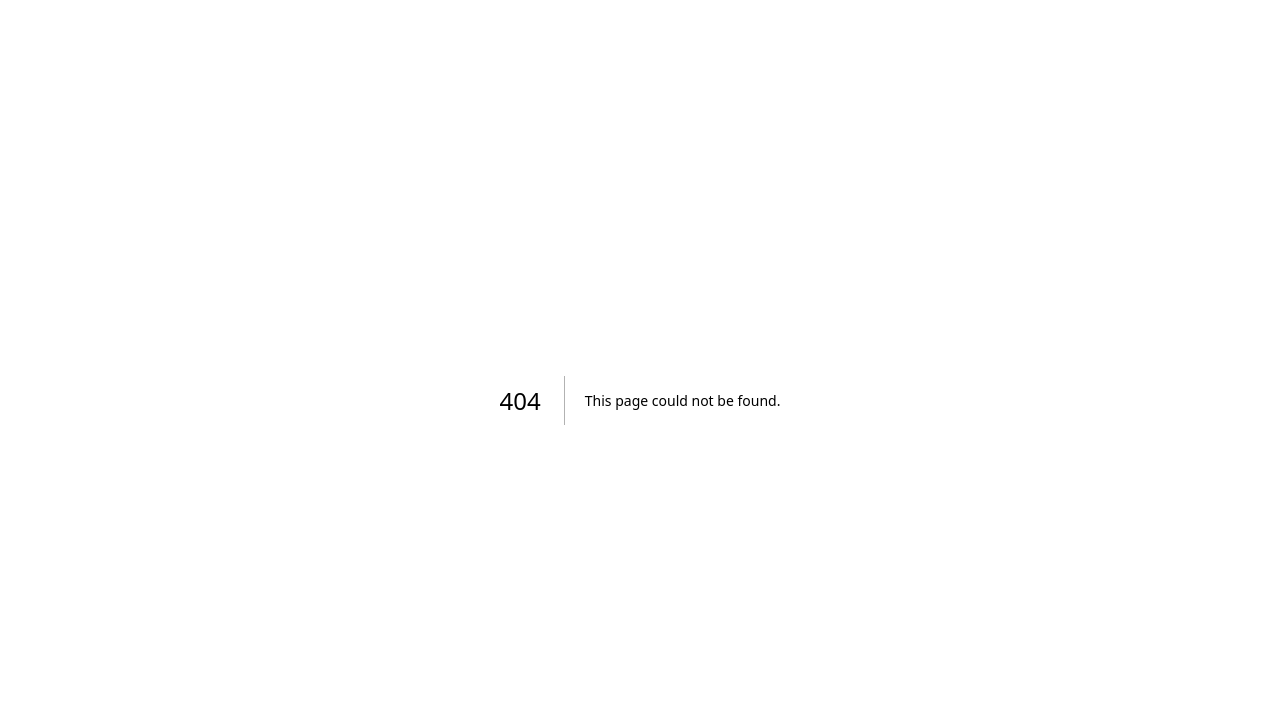
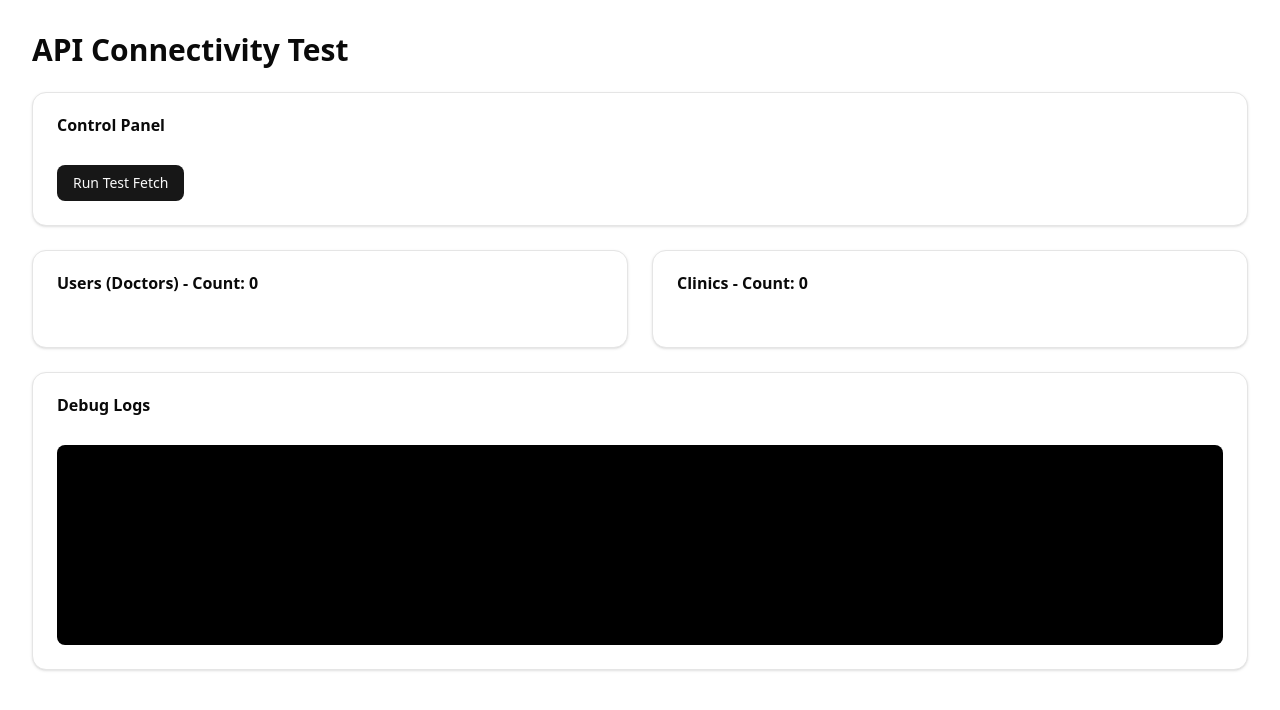
Before and after one commit to tienmed/Reception-Unit-Application-Proposal, a Next.js app: page /test-api in a window 1280 px wide. Before the commit this address had no page. Shown: the top 710 px of the page. Built offline with nearby package versions, Linux system fonts and the light colour scheme.

Commit message:
Add /test-api page for data verification

```diff
--- /dev/null
+++ b/src/app/test-api/page.tsx
@@ -0,0 +1,131 @@
+'use client';
+
+import { useState, useEffect } from 'react';
+import { userService } from '@/services/user.service';
+import { Clinic, User } from '@/types';
+import { clinicService } from '@/services/clinic.service';
+import { Card, CardContent, CardHeader, CardTitle } from '@/components/ui/card';
+import { Badge } from '@/components/ui/badge';
+import { Button } from '@/components/ui/button';
+
+export default function TestApiPage() {
+    const [users, setUsers] = useState<User[]>([]);
+    const [clinics, setClinics] = useState<Clinic[]>([]);
+    const [loading, setLoading] = useState(false);
+    const [error, setError] = useState('');
+    const [logs, setLogs] = useState<string[]>([]);
+
+    const addLog = (msg: string) => setLogs(prev => [...prev, `${new Date().toLocaleTimeString()}: ${msg}`]);
+
+    const fetchData = async () => {
+        setLoading(true);
+        setError('');
+        setLogs([]);
+        addLog('Starting data fetch...');
+
+        try {
+            // Fetch Users
+            addLog('Fetching Users...');
+            const userRes = await userService.getUsers();
+            addLog(`Users Response Status: ${userRes.success ? 'Success' : 'Failed'}`);
+            if (userRes.success) {
+                setUsers(userRes.data);
+                addLog(`Loaded ${userRes.data.length} users.`);
+            } else {
+                addLog(`User Error: ${userRes.message}`);
+            }
+
+            // Fetch Clinics
+            addLog('Fetching Clinics...');
+            const clinicRes = await clinicService.getClinics();
+            addLog(`Clinics Response Status: ${clinicRes.success ? 'Success' : 'Failed'}`);
+            if (clinicRes.success) {
+                setClinics(clinicRes.data);
+                addLog(`Loaded ${clinicRes.data.length} clinics.`);
+            } else {
+                addLog(`Clinic Error: ${clinicRes.message}`);
+            }
+
+        } catch (err: any) {
+            console.error(err);
+            setError(err.message || 'Unknown error occurred');
+            addLog(`EXCEPTION: ${err.message}`);
+        } finally {
+            setLoading(false);
+            addLog('Fetch complete.');
+        }
+    };
+
+    return (
+        <div className="p-8 space-y-6 container mx-auto">
+            <h1 className="text-3xl font-bold">API Connectivity Test</h1>
+
+            <Card>
+                <CardHeader>
+                    <CardTitle>Control Panel</CardTitle>
+                </CardHeader>
+                <CardContent className="space-y-4">
+                    <Button onClick={fetchData} disabled={loading}>
+                        {loading ? 'Fetching...' : 'Run Test Fetch'}
+                    </Button>
+
+                    {error && (
+                        <div className="p-4 bg-red-50 text-red-600 rounded-md border border-red-200">
+                            <strong>Error:</strong> {error}
+                        </div>
+                    )}
+                </CardContent>
+            </Card>
+
+            <div className="grid md:grid-cols-2 gap-6">
+                <Card>
+                    <CardHeader>
+                        <CardTitle>Users (Doctors) - Count: {users.length}</CardTitle>
+                    </CardHeader>
+                    <CardContent>
+                        <ul className="space-y-2 max-h-[400px] overflow-auto">
+                            {users.map(u => (
+                                <li key={u.id} className="p-2 border rounded shadow-sm">
+                                    <div className="font-bold">{u.name}</div>
+                                    <div className="text-sm text-gray-500">{u.email} - {u.employee_id}</div>
+                                    <Badge variant={u.is_active ? 'default' : 'destructive'}>
+                                        {u.is_active ? 'Active' : 'Inactive'}
+                                    </Badge>
+                                </li>
+                            ))}
+                        </ul>
+                    </CardContent>
+                </Card>
+
+                <Card>
+                    <CardHeader>
+                        <CardTitle>Clinics - Count: {clinics.length}</CardTitle>
+                    </CardHeader>
+                    <CardContent>
+                        <ul className="space-y-2 max-h-[400px] overflow-auto">
+                            {clinics.map(c => (
+                                <li key={c.id} className="p-2 border rounded shadow-sm">
+                                    <div className="font-bold">{c.name}</div>
+                                    <div className="text-sm text-gray-500">Capacity: {c.capacity}</div>
+                                </li>
+                            ))}
+                        </ul>
+                    </CardContent>
+                </Card>
+            </div>
+
+            <Card>
+                <CardHeader>
+                    <CardTitle>Debug Logs</CardTitle>
+                </CardHeader>
+                <CardContent>
+                    <div className="bg-black text-green-400 p-4 rounded-md font-mono text-xs h-[200px] overflow-auto">
+                        {logs.map((log, i) => (
+                            <div key={i}>{log}</div>
+                        ))}
+                    </div>
+                </CardContent>
+            </Card>
+        </div>
+    );
+}
```
